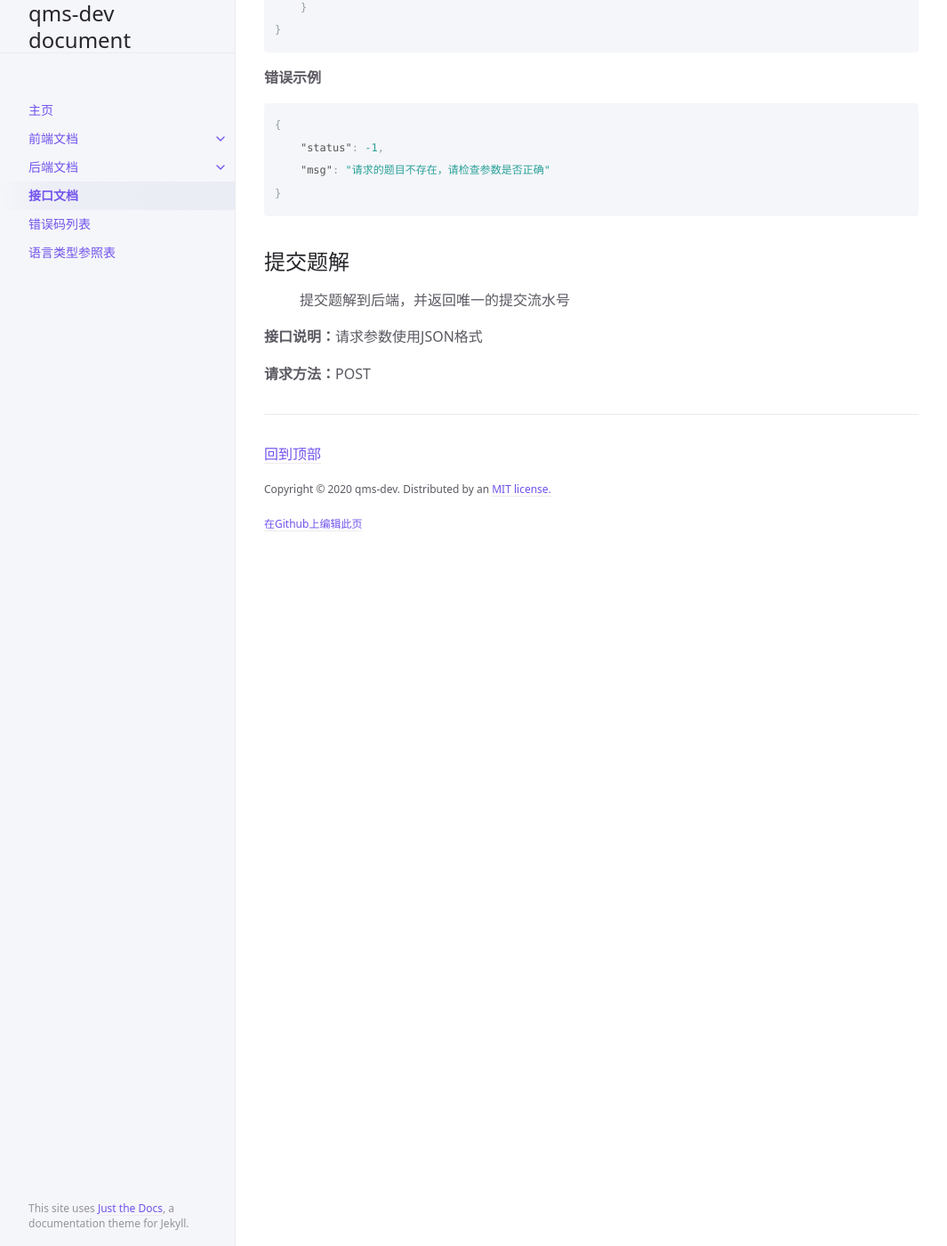
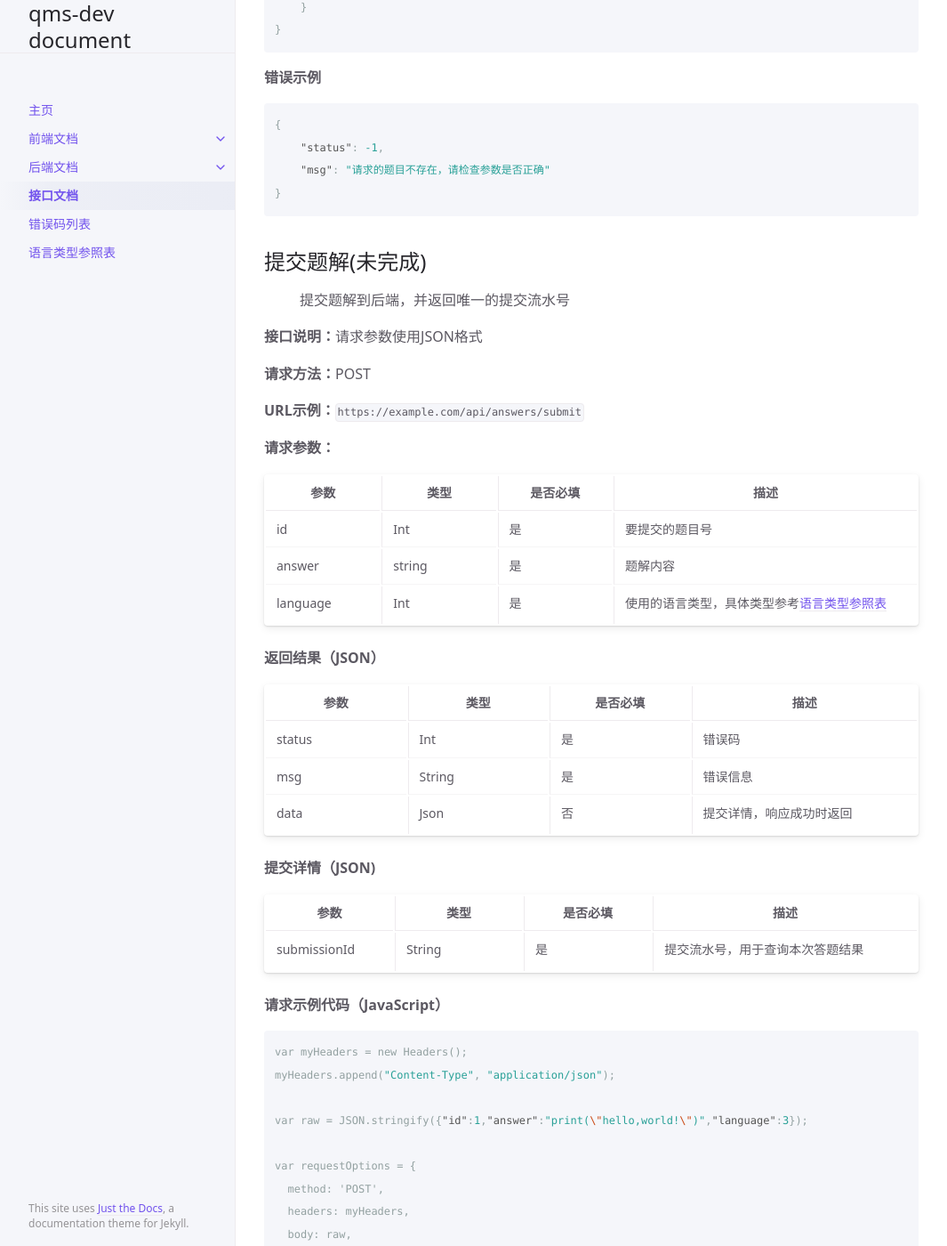
Before and after one commit to qms-dev/qms-dev.github.io, a Jekyll site: the page built from docs/api.md, in a window 1280 px wide and 1400 px high, scrolled down 5806 px. Shown: the whole window at 89% size, without its empty margins (107-1172 px from the left). Built offline with Jekyll 4.4.1, drawn with Linux system fonts in a browser that asks for light colours; some of the changed text lies outside the part shown.

Commit message:
更新文档，新增提交题解api，调整topic_tags命名风格，调整为topicTags

````diff
--- a/docs/api.md
+++ b/docs/api.md
@@ -20,7 +20,7 @@ permalink: docs/api
 
 ---
 
-## 获取题目列表
+## 获取题目列表(完成)
 
 > 获取当前平台的所有题目列表
 
@@ -87,7 +87,7 @@ permalink: docs/api
 
 
 
-## 获取题目列表（分页）
+## 获取题目列表（分页）(未完成)
 
 > 按照分页条件获取当前平台的题目列表
 
@@ -178,7 +178,7 @@ permalink: docs/api
 
 
 
-## 获取特定题目内容
+## 获取特定题目内容(完成)
 
 > 通过题目唯一标识获取题目内容
 
@@ -250,10 +250,89 @@ permalink: docs/api
 
 
 
-## 提交题解
+
+## 提交题解(未完成)
 
 > 提交题解到后端，并返回唯一的提交流水号
 
 **接口说明：**请求参数使用JSON格式
 
 **请求方法：**POST
+
+**URL示例：**`https://example.com/api/answers/submit`
+
+
+
+**请求参数：**
+
+| 参数     | 类型   | 是否必填 | 描述                                                         |
+| -------- | ------ | -------- | ------------------------------------------------------------ |
+| id       | Int    | 是       | 要提交的题目号                                               |
+| answer   | string | 是       | 题解内容                                                     |
+| language | Int    | 是       | 使用的语言类型，具体类型参考[语言类型参照表](/docs/languagetypes) |
+
+
+
+**返回结果（JSON）**
+
+| 参数   | 类型   | 是否必填 | 描述                     |
+| ------ | ------ | -------- | ------------------------ |
+| status | Int    | 是       | 错误码                   |
+| msg    | String | 是       | 错误信息                 |
+| data   | Json   | 否       | 提交详情，响应成功时返回 |
+
+
+
+**提交详情（JSON)**
+
+| 参数         | 类型   | 是否必填 | 描述                             |
+| ------------ | ------ | -------- | -------------------------------- |
+| submissionId | String | 是       | 提交流水号，用于查询本次答题结果 |
+
+
+
+**请求示例代码（JavaScript）**
+
+```json
+var myHeaders = new Headers();
+myHeaders.append("Content-Type", "application/json");
+
+var raw = JSON.stringify({"id":1,"answer":"print(\"hello,world!\")","language":3});
+
+var requestOptions = {
+  method: 'POST',
+  headers: myHeaders,
+  body: raw,
+  redirect: 'follow'
+};
+
+fetch("https://example.com/api/answers/submit", requestOptions)
+  .then(response => response.text())
+  .then(result => console.log(result))
+  .catch(error => console.log('error', error));
+```
+
+
+
+**响应示例**
+
+```json
+{
+    "status": 0,
+    "msg": "",
+    "data": {
+        "submissionId":"10001"
+    }
+}
+```
+
+
+
+**错误示例**
+
+```json
+{
+    "status": -1,
+    "msg": "服务器内部错误，请重试"
+}
+```
````
Also changed, not shown: other parts of docs/api.md (+8 -8 lines).
